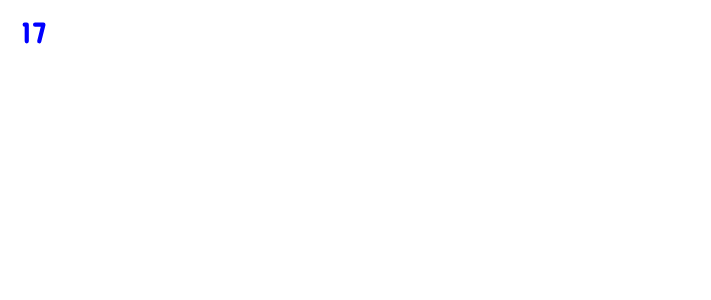
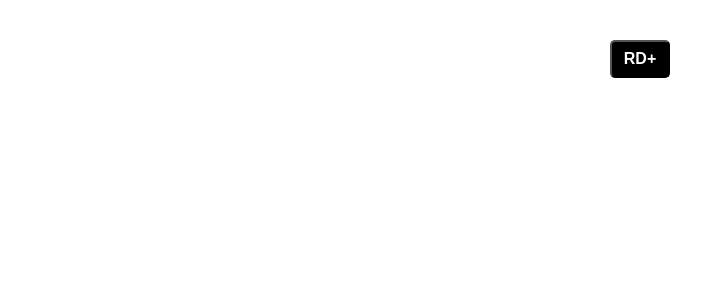
Before and after one commit to rosephdev/react-app-v1, a React (Vite) app: page / in a window 1280 px wide. Shown: the top 300 px of the page, without its empty margins (0-711 px from the left). Built offline with nearby package versions, Linux system fonts and the light colour scheme.

Commit message:
Exercises: Using CSS Modules

```diff
--- a/src/App.css
+++ b/src/App.css
@@ -1,9 +1,9 @@
-/* #root {
+#root {
   max-width: 1280px;
   margin: 0 auto;
   padding: 2rem;
   text-align: center;
-} */
+}
 
 /* .logo {
   height: 6em;
@@ -44,3 +44,7 @@
 .list-group {
   /* background: red; */
 }
+
+* {
+  /* margin: 0 auto; */
+}
--- a/src/App.tsx
+++ b/src/App.tsx
@@ -3,7 +3,7 @@ import ListGroup from "./components/ListGroup";
 // import { useState } from "react";
 import "./App.css";
 
-import { items, heading, alertText, buttonText } from "../src/data.js";
+// import { items, heading, alertText, buttonText } from "../src/data.js";
 // import Alert from "./components/Alert.js";
 // import Button from "./components/Button.js";
 
@@ -36,23 +36,34 @@ import { items, heading, alertText, buttonText } from "../src/data.js";
 //   );
 // }
 
-// React Icons - Testing
-import { TbNumber17Small } from "react-icons/tb";
-import styled from "styled-components";
+// // React Icons - Testing
+// import { TbNumber17Small } from "react-icons/tb";
+// import styled from "styled-components";
 
-const CalenderIcon = styled.span`
-  font-size: 50px;
-  color: blue;
-`;
+// const CalenderIcon = styled.span`
+//   font-size: 50px;
+//   color: blue;
+// `;
+
+// function App() {
+//   // const [alertVisibility, setAlertVisibility] = useState(false);
+
+//   return (
+//     <div>
+//       <CalenderIcon>
+//         <TbNumber17Small />
+//       </CalenderIcon>
+//     </div>
+//   );
+// }
+
+// ========= Exercises: Using CSS Modules ==========
+import Button from "./components/Button/Button";
 
 function App() {
-  // const [alertVisibility, setAlertVisibility] = useState(false);
-
   return (
     <div>
-      <CalenderIcon>
-        <TbNumber17Small />
-      </CalenderIcon>
+      <Button onClick={() => {}}>rd+</Button>
     </div>
   );
 }
--- /dev/null
+++ b/src/components/Button/Button.module.css
@@ -0,0 +1,11 @@
+.btn {
+  padding: 8px 12px;
+  font-size: 1rem;
+  font-weight: bold;
+  text-transform: uppercase;
+  border-radius: 5px;
+}
+.btn-primary {
+  background: black;
+  color: white;
+}
--- a/src/components/Button.tsx
+++ b/src/components/Button/Button.tsx
@@ -1,4 +1,5 @@
 import React from "react";
+import styles from "./Button.module.css";
 
 interface ButtonProps {
   children: string; // children prop passed down to the App component
@@ -7,9 +8,18 @@ interface ButtonProps {
   onClick: () => void; // triggers a click on a button
 }
 
-const Button = ({ children, color, onClick }: ButtonProps) => {
+// const Button = ({ children, color, onClick }: ButtonProps) => {
+//   return (
+//     <button className={`btn btn-lg btn-${color}`} onClick={onClick}>
+//       {children}
+//     </button>
+//   );
+const Button = ({ children, onClick, color = "primary" }: ButtonProps) => {
   return (
-    <button className={`btn btn-lg btn-${color}`} onClick={onClick}>
+    <button
+      className={[styles.btn, styles["btn-" + color]].join(" ")}
+      onClick={onClick}
+    >
       {children}
     </button>
   );
```
